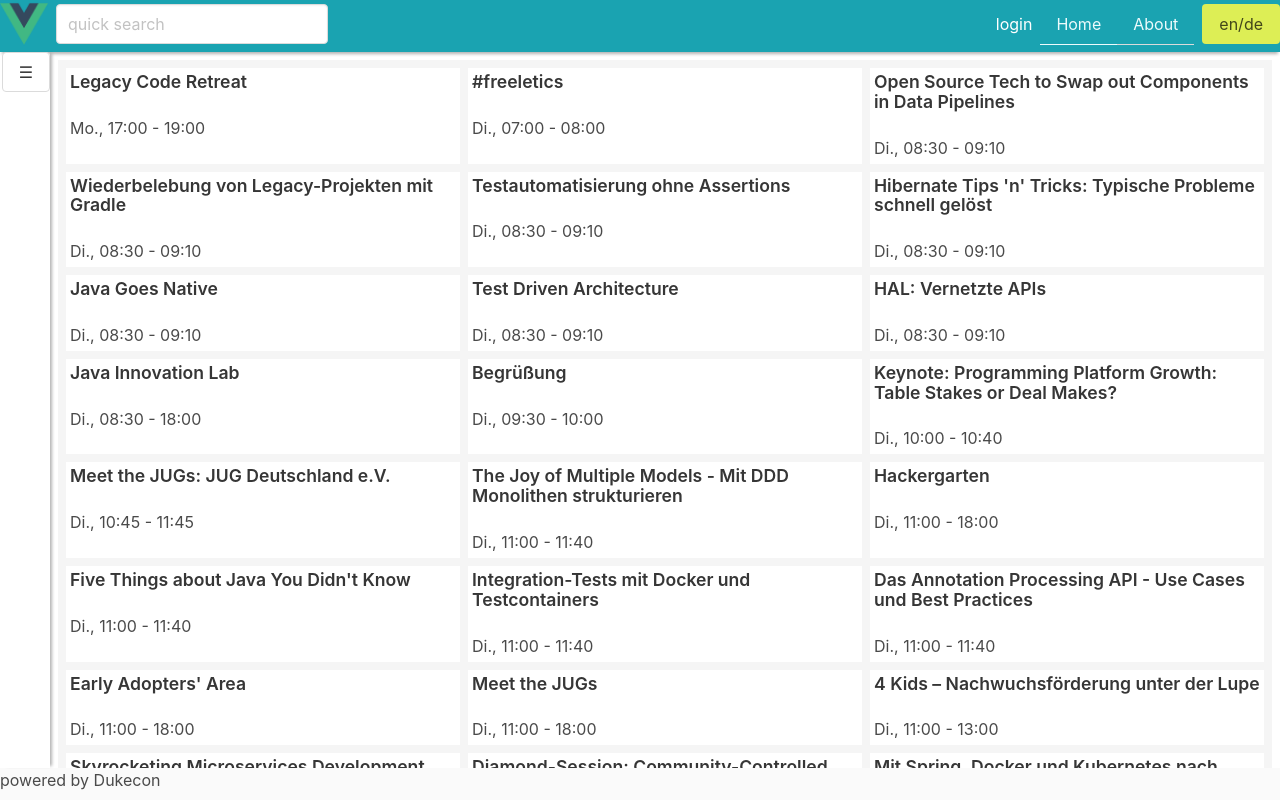
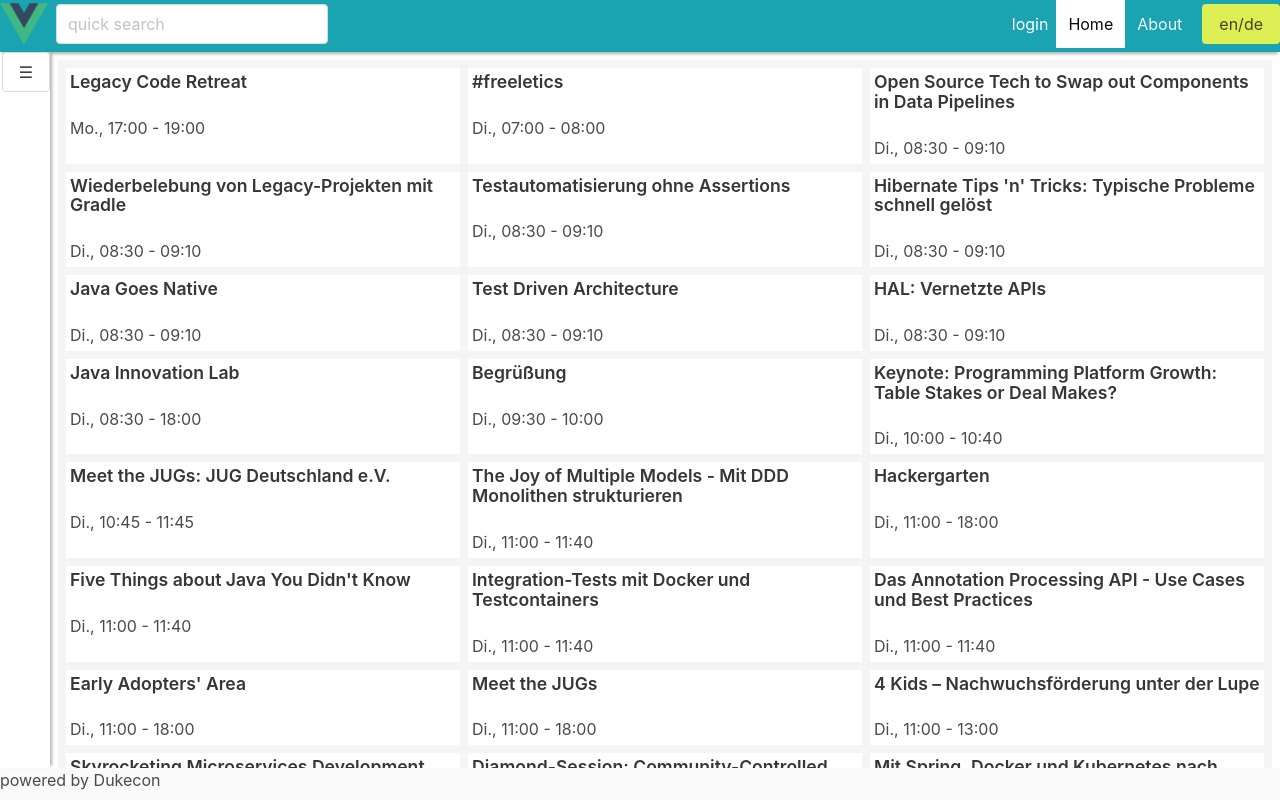
Before and after one commit to dukecon/dukecon-pwa-vue3, a Vue app: page / in a window 1280 px wide. Built offline with nearby package versions, Linux system fonts and the light colour scheme.

Commit message:
replace tabs with navbar (WIP)

```diff
--- a/src/components/header/NavMenu.vue
+++ b/src/components/header/NavMenu.vue
@@ -1,8 +1,37 @@
 <template>
-	<nav class="nav tabs">
-		<ul>
-			<li :class="{'is-active': $route.path==='/'}"><router-link to="/" class="has-text-link-light">Home</router-link></li>
-			<li :class="{'is-active': $route.path==='/about'}"><router-link to="/about" class="has-text-link-light">About</router-link></li>
-		</ul>
-	</nav>
+<nav class="navbar" role="navigation" aria-label="main navigation">
+	<div class="navbar-brand">
+		<button
+			:class="{'is-active': isOpen }"
+			role="button"
+			class="navbar-burger button has-background-transparent is-borderless"
+			aria-label="menu"
+			aria-expanded="false"
+			@click="toggle()">
+			<span aria-hidden="true"></span>
+			<span aria-hidden="true"></span>
+			<span aria-hidden="true"></span>
+		</button>
+	</div>
+	<div :class="{'is-active': isOpen }" class="navbar-menu">
+		<router-link :class="{'is-active': $route.path==='/'}" to="/" class="navbar-item">Home</router-link>
+		<router-link :class="{'is-active': $route.path==='/about'}" to="/about" class="navbar-item">About</router-link>
+	</div>
+</nav>
 </template>
+<script>
+import { defineComponent, ref } from 'vue';
+export default defineComponent({
+	setup() {
+		const isOpen = ref(false);
+		const toggle = () =>  {
+			isOpen.value = !isOpen.value
+		};
+
+		return {
+			isOpen,
+			toggle,
+		}
+	}
+});
+</script>
--- a/src/styles/_theme.scss
+++ b/src/styles/_theme.scss
@@ -25,6 +25,9 @@
 $size-5: 1rem;
 $size-6: 1rem;
 
-// components: tabs
-$tabs-link-hover-border-bottom-color: $white;
-$tabs-link-active-border-bottom-color: findLightColor($primary);
+//----------- components
+$navbar-background-color: rbga(0,0,0,0);
+$navbar-height: 3rem;
+$navbar-item-color: $white-ter;
+$navbar-item-hover-background-color: $white-ter;
+$navbar-item-active-background-color: $white;
--- a/src/styles/app-overrides.scss
+++ b/src/styles/app-overrides.scss
@@ -15,6 +15,14 @@
 	box-shadow: $boxShadowLeft;
 }
 
+.has-background-transparent {
+	background-color: rgba(0, 0, 0, 0) !important;
+}
+
+.is-borderless {
+	border: none !important;
+}
+
 *:focus 	{
 	outline: 2px solid inherit;
 }
--- a/src/styles/app.scss
+++ b/src/styles/app.scss
@@ -16,13 +16,11 @@
 @import '~bulma/sass/elements/icon';
 @import '~bulma/sass/elements/notification';
 
+@import '~bulma/sass/form/_all';
 @import '~bulma/sass/layout/_all';
 
 @import '~bulma/sass/components/modal';
-
-@import '~bulma/sass/form/_all';
-
-@import '~bulma/sass/components/tabs';
+@import '~bulma/sass/components/navbar';
 
 // @import "bulma-switch/src/sass/index";
 
```
